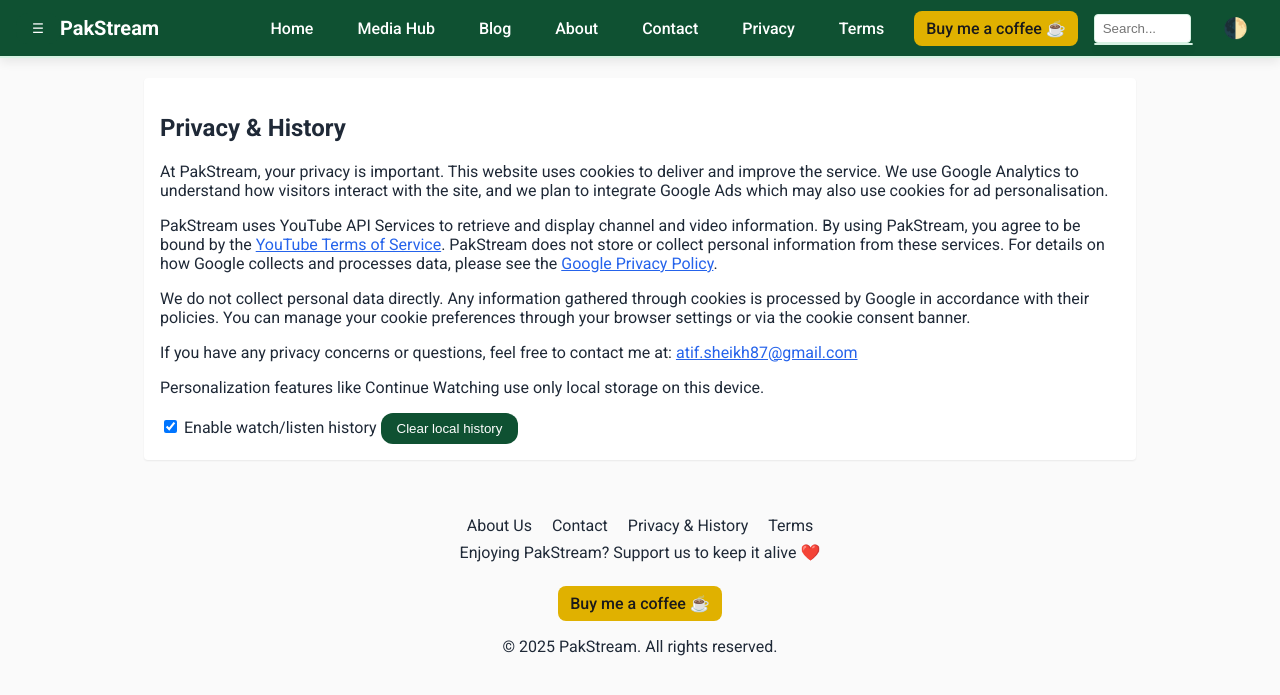
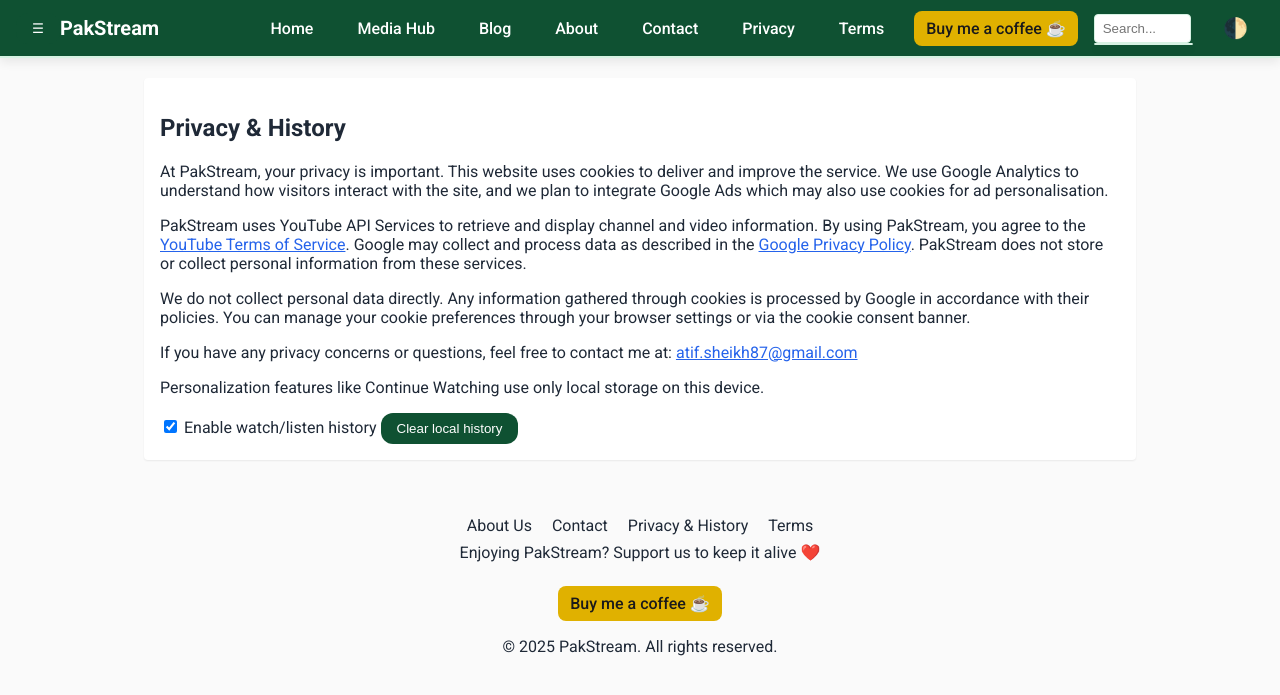
Before and after one commit to atifwaqar/pakstream, a Jekyll site: the page built from privacy.html, in a window 1280 px wide. Shown: the top 695 px of the page. Built offline with Jekyll 4.4.1, drawn with Linux system fonts in a browser that asks for light colours; comment, search, counter and statistics services are not loaded.

Commit message:
docs: reference YouTube terms and Google privacy

```diff
--- a/privacy.html
+++ b/privacy.html
@@ -75,7 +75,7 @@
 <section>
   <h2>Privacy &amp; History</h2>
   <p>At PakStream, your privacy is important. This website uses cookies to deliver and improve the service. We use Google Analytics to understand how visitors interact with the site, and we plan to integrate Google Ads which may also use cookies for ad personalisation.</p>
-  <p>PakStream uses YouTube API Services to retrieve and display channel and video information. By using PakStream, you agree to be bound by the <a href="https://www.youtube.com/t/terms">YouTube Terms of Service</a>. PakStream does not store or collect personal information from these services. For details on how Google collects and processes data, please see the <a href="https://www.google.com/policies/privacy">Google Privacy Policy</a>.</p>
+  <p>PakStream uses YouTube API Services to retrieve and display channel and video information. By using PakStream, you agree to the <a href="https://www.youtube.com/t/terms">YouTube Terms of Service</a>. Google may collect and process data as described in the <a href="https://www.google.com/policies/privacy">Google Privacy Policy</a>. PakStream does not store or collect personal information from these services.</p>
   <p>We do not collect personal data directly. Any information gathered through cookies is processed by Google in accordance with their policies. You can manage your cookie preferences through your browser settings or via the cookie consent banner.</p>
   <p>If you have any privacy concerns or questions, feel free to contact me at:
     <a href="mailto:atif.sheikh87@gmail.com">atif.sheikh87@gmail.com</a>
--- a/terms.html
+++ b/terms.html
@@ -74,7 +74,7 @@
   <!-- Terms and conditions content -->
 <section>
   <h2>Terms & Conditions</h2>
-  <p>By using PakStream, you agree to the <a href="https://www.youtube.com/t/terms">YouTube Terms of Service</a> and the following:</p>
+  <p>PakStream uses YouTube API Services. By using PakStream, you agree to these Terms &amp; Conditions and to be bound by the <a href="https://www.youtube.com/t/terms">YouTube Terms of Service</a>.</p>
   <ul>
     <li>This website is provided “as is”, it’s free to use, with no guarantees or warranties of any kind.</li>
     <li>We link to external live TV and radio streams, as well as YouTube channels. We do not control their content or availability.</li>
```
